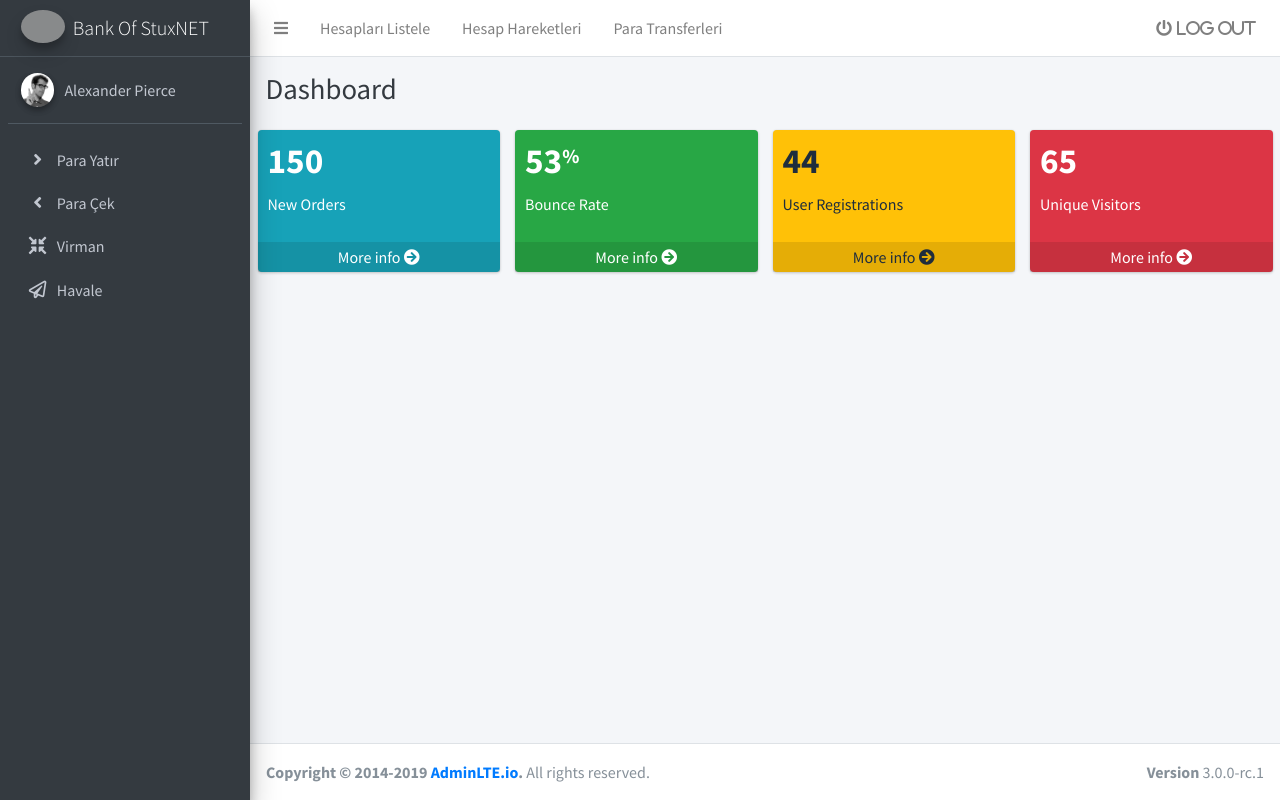
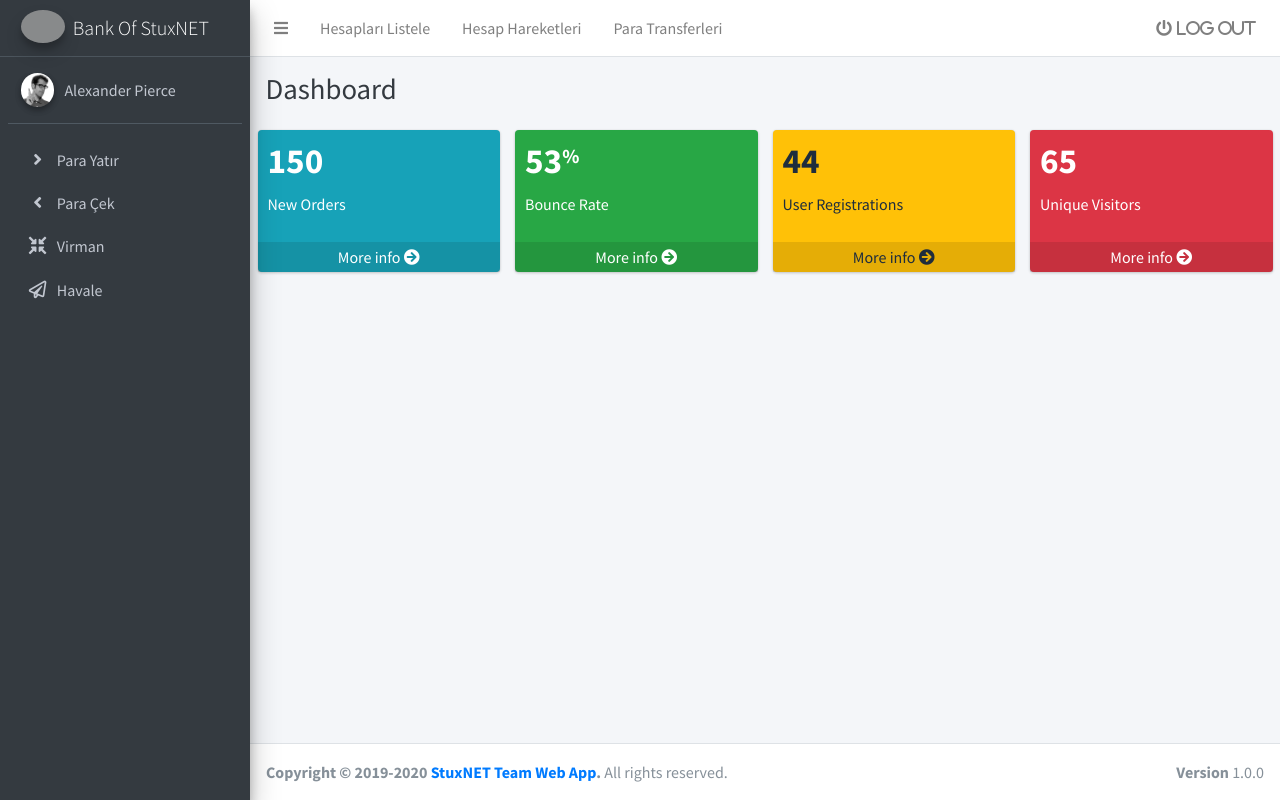
Before and after one commit to YusufDEDE/StuxNET_WebApp, an Angular app: page / in a window 1280 px wide. Built offline with nearby package versions, Linux system fonts and the light colour scheme; sample sign-in values are in the browser's storage; grey boxes are pictures that could not be loaded; some icons are missing.

Commit message:
Update Footer

```diff
--- a/src/app/main/footer/footer.component.html
+++ b/src/app/main/footer/footer.component.html
@@ -1,8 +1,8 @@
 <footer class="main-footer">
-  <div class="float-right d-none d-sm-block"><b>Version</b> 3.0.0-rc.1</div>
+  <div class="float-right d-none d-sm-block"><b>Version</b> 1.0.0</div>
   <strong
-    >Copyright &copy; 2014-2019
-    <a href="http://adminlte.io">AdminLTE.io</a>.</strong
+    >Copyright &copy; 2019-2020
+    <a href="https://github.com/YusufDEDE/StuxNET_WebApp">StuxNET Team Web App</a>.</strong
   >
   All rights reserved.
 </footer>
```
